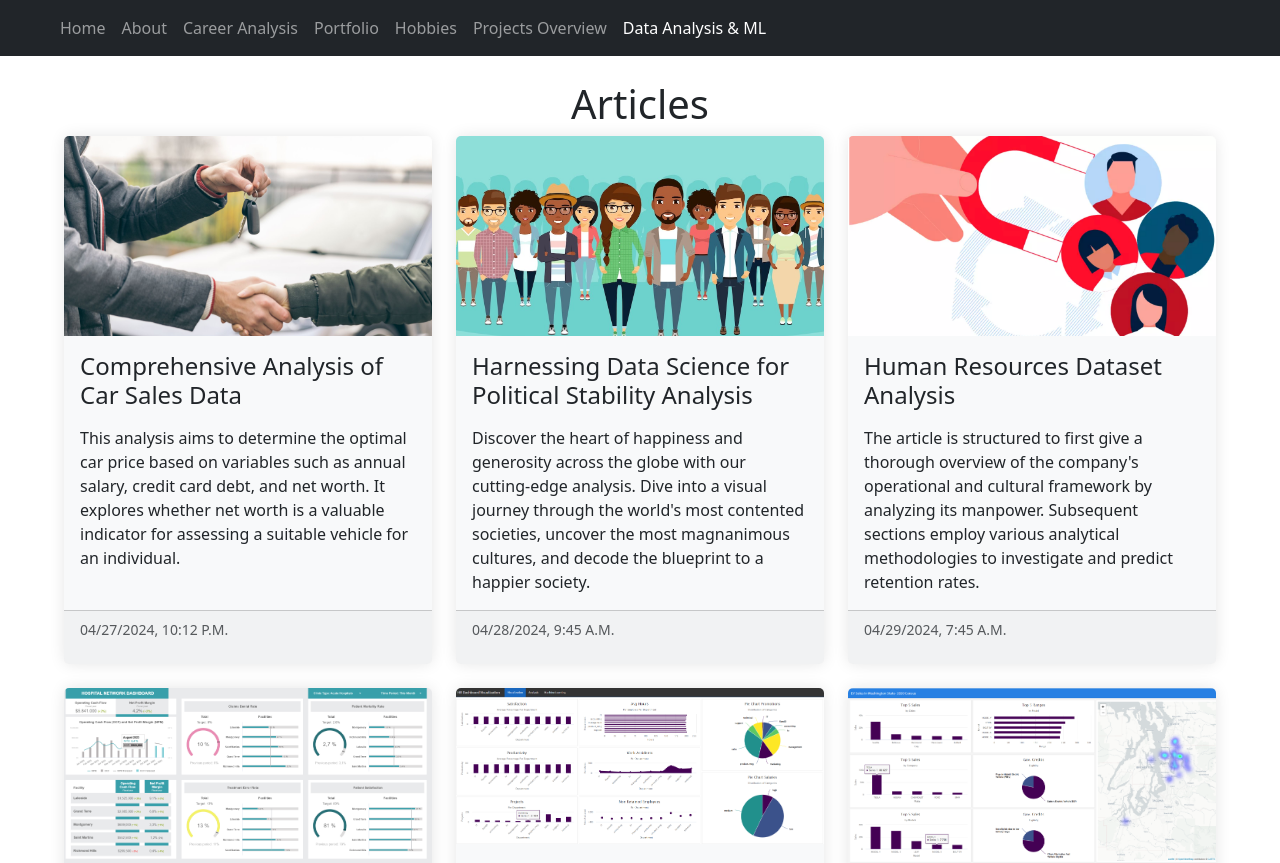
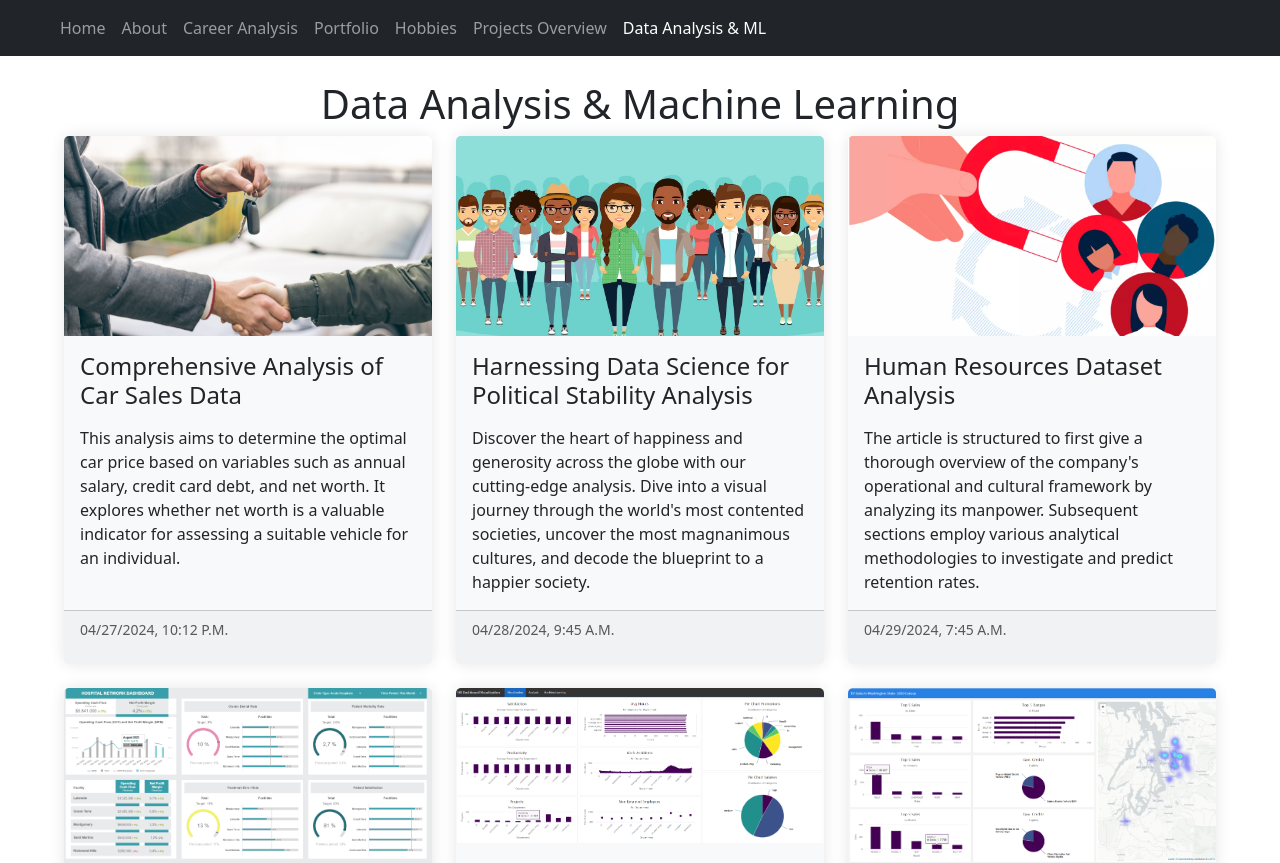
Before and after one commit to OldAlexhub/mohamedgad, a React (Create React App) app: page /articles in a window 1280 px wide. Shown: the top 863 px of the page. Built offline with nearby package versions, Linux system fonts and the light colour scheme; no server answers.

Commit message:
Update Articles.jsx

```diff
--- a/src/routes/Articles.jsx
+++ b/src/routes/Articles.jsx
@@ -163,7 +163,7 @@
         <meta property="og:title" content={articles[0].title} />
         <meta property="og:description" content={articles[0].description} />
       </Helmet>
-      <h1 style={{ textAlign: "center" }}>Articles</h1>
+      <h1 style={{ textAlign: "center" }}>Data Analysis & Machine Learning</h1>
       <Row className="g-4">
         {articles.map((article) => (
           <Col key={article.id} md={6} lg={4}>
```
